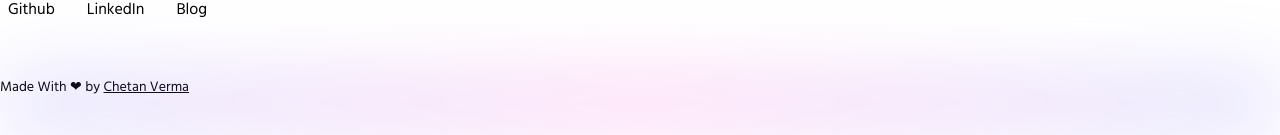
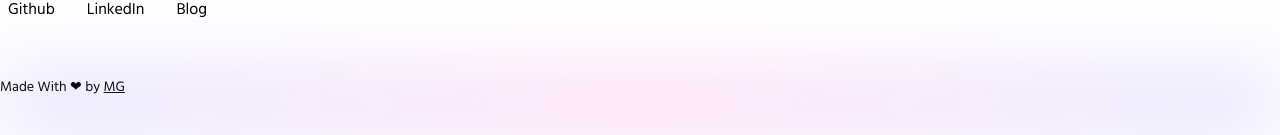
Before and after one commit to michaelgobz/michaelgoboola, a Next.js app: page / in a window 1280 px wide. Shown: the part 2742-2877 px from the top of the page. Built offline with nearby package versions, Linux system fonts and the light colour scheme.

Commit message:
updated the footer

```diff
--- a/components/Footer/index.js
+++ b/components/Footer/index.js
@@ -25,8 +25,8 @@ const Footer = ({}) => {
       </div>
       <h1 className="text-sm text-bold mt-2 laptop:mt-10 p-2 laptop:p-0">
         Made With ❤ by{" "}
-        <Link href="http://www.chetanverma.com">
-          <a className="underline underline-offset-1">Chetan Verma</a>
+        <Link href="http://github.com/michaelgobz">
+          <a className="underline underline-offset-1">MG</a>
         </Link>
       </h1>
     </>
```
